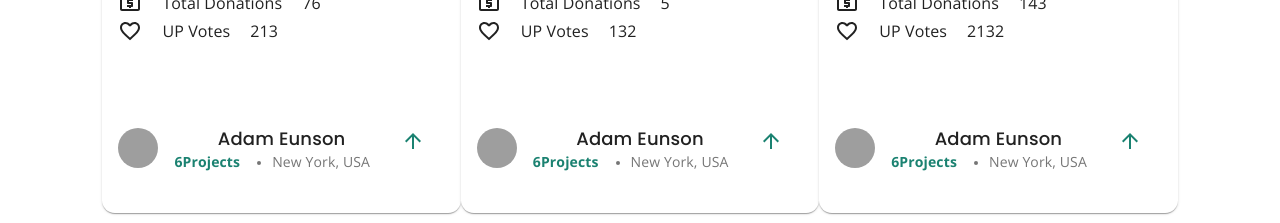
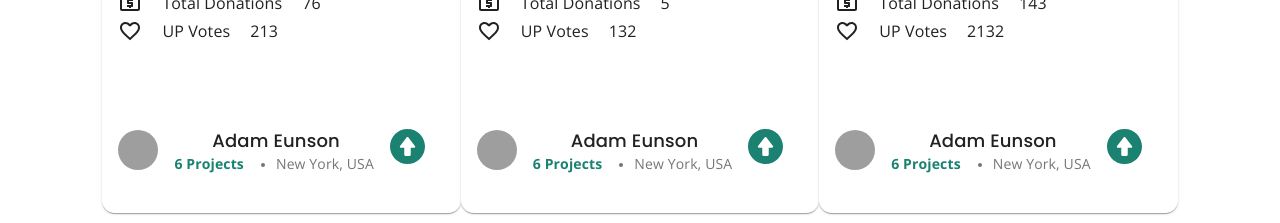
Before and after one commit to CroplyOfficial/iota-up-client, a React (Create React App) app: page / in a window 1280 px wide. Shown: the part 1660-1883 px from the top of the page. Built offline with nearby package versions, Linux system fonts and the light colour scheme; grey boxes are pictures that could not be loaded.

Commit message:
added upvote button on card

```diff
--- a/src/components/card/card.tsx
+++ b/src/components/card/card.tsx
@@ -8,6 +8,7 @@ import {
   CardHeader,
   Avatar,
   IconButton,
+  SvgIcon,
 } from "@material-ui/core";
 import {
   ArrowUpward,
@@ -20,6 +21,7 @@ import { useHistory, useLocation } from "react-router-dom";
 import { IProject } from "../../interfaces/project.interface";
 import { BrandLogo } from "../../static/icons/brand-logo";
 import { BrandLogoOutlined } from "../../static/icons/brand-logo.outlined";
+import { ReactComponent as UpButton } from "../../static/images/icons/up.svg";
 
 interface IProps {
   project: IProject;
@@ -182,8 +184,7 @@ export const Card = (props: IProps) => {
                 color="primary"
                 className={classes.statusBarSubHeader1}
               >
-                {" "}
-                6Projects
+                6 Projects
               </Typography>
               <ul className={classes.ul}>
                 <li className={classes.li}>
@@ -196,7 +197,10 @@ export const Card = (props: IProps) => {
           }
           action={
             <IconButton>
-              <ArrowUpward color="primary" />
+              <SvgIcon color="primary" fontSize="large">
+                <UpButton />
+              </SvgIcon>
+              {/*  <ArrowUpward color="primary" /> */}
             </IconButton>
           }
         />
```
